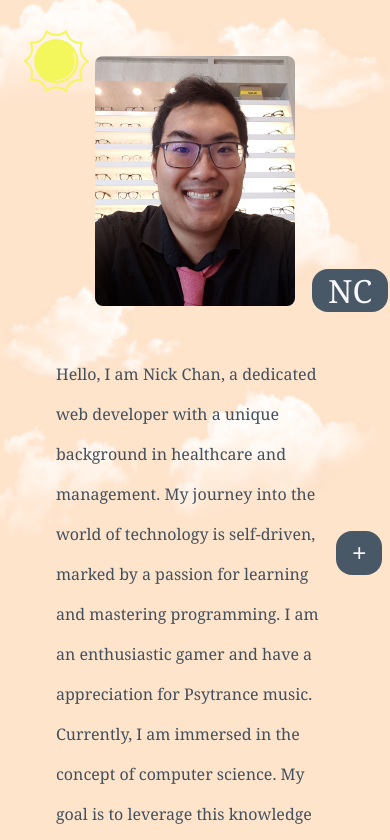
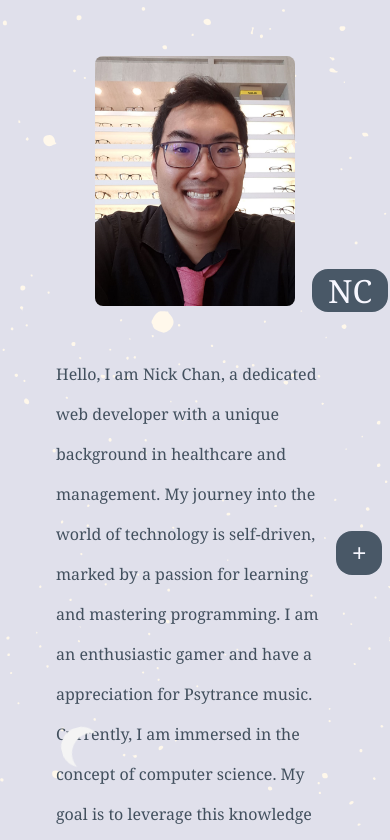
Before and after one commit to NickHChan/PortfolioPage, a Next.js app: page / in a window 390 px wide. Shown: the top 840 px of the page. Built offline with nearby package versions, Linux system fonts and the light colour scheme.

Commit message:
added window-width check to speed up scroll amount for day-night cycles for smaller devices, removed aqua background on footer menu, made icons for day-night cycle smaller for smaller devices

```diff
--- a/src/app/components/footer/Footer.module.css
+++ b/src/app/components/footer/Footer.module.css
@@ -36,7 +36,6 @@
     margin-right: -4rem;
 }
 .subMenuBG{
-    background-color: aqua;
     display: flex;
     height: 200px;
     width: 200px;
--- a/src/app/page.module.css
+++ b/src/app/page.module.css
@@ -88,11 +88,30 @@
   }
 
 }
+
+@media (max-width: 768px) {
+  .subTitle1,
+  .subTitle2{
+    font-size: 2rem;
+  }
+
+  .mainDay::before{
+    scale: -0.7;
+  }
+  .mainmidDay::before,
+  .mainNight::before{
+    scale: -0.3;
+    left: 0.3%;
+  }
+  .mainNight::before{
+    rotate: -15deg;
+  }
+
+}
 @media (max-width: 640px) {
   .subTitle1,
   .subTitle2{
     font-size: 1rem;
   }
 
-
 }
--- a/src/app/page.tsx
+++ b/src/app/page.tsx
@@ -17,7 +17,13 @@ export default function Home() {
   const { topPageRef, projectsRef, achievementRef, contactMeRef} = useContext(ScrollContext)
 
   const handleOnScroll = () => {
-    let yPosition = Math.floor((window.scrollY/100)*1.3)
+    const winWidth = window.innerWidth;
+    let yPosition;
+    if(winWidth > 768){
+      yPosition = Math.floor((window.scrollY/100)*1.3)
+    } else{
+      yPosition = Math.floor((window.scrollY/100)*2.75)
+    }
     let yMax = Math.floor(window.screenY / 100)
     let newNum = ((yMax - yPosition) * 1.5) + 90;
     setLightness(newNum)
```
